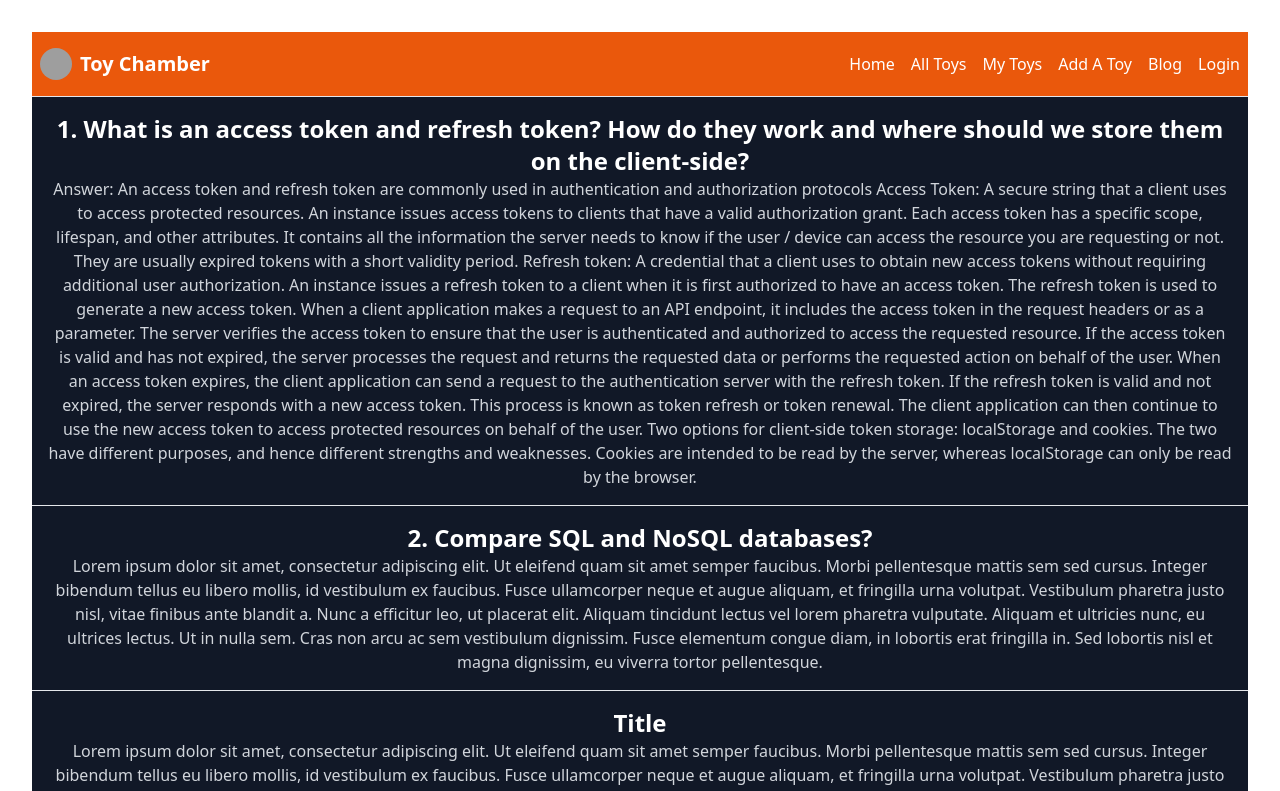
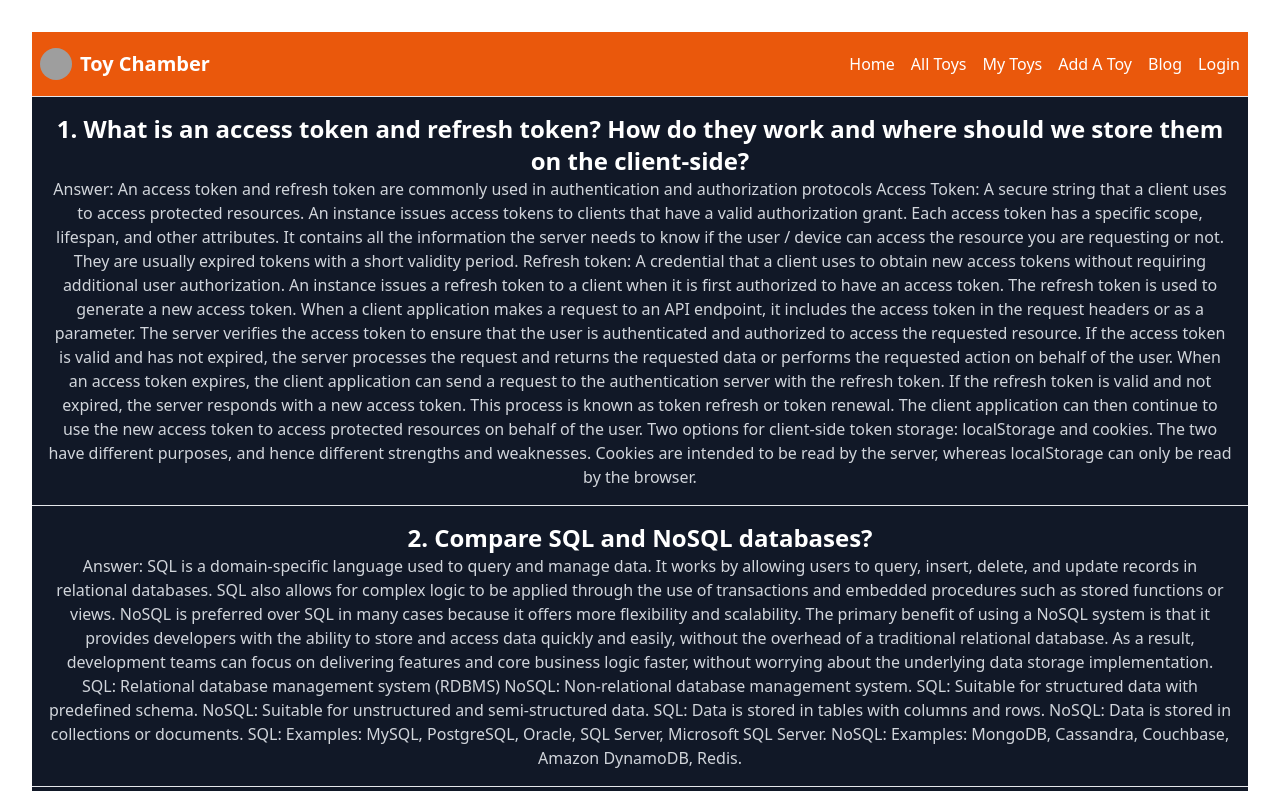
Before and after one commit to muntasirmoin/toy-chamber-client, a React (Vite) app: page /blog in a window 1280 px wide. Shown: the top 791 px of the page. Built offline with nearby package versions, Linux system fonts and the light colour scheme; no server answers; grey boxes are pictures that could not be loaded.

Commit message:
A2 added

```diff
--- a/src/componentes/Blog/Blog.jsx
+++ b/src/componentes/Blog/Blog.jsx
@@ -28,7 +28,19 @@ Two options for client-side token storage: localStorage and cookies. The two hav
               <div class="bg-gray-900 p-4">
                 <div class="text-white">
                     <h1 class="text-2xl font-bold">2. Compare SQL and NoSQL databases?</h1>
-                    <p class="text-gray-300">Lorem ipsum dolor sit amet, consectetur adipiscing elit. Ut eleifend quam sit amet semper faucibus. Morbi pellentesque mattis sem sed cursus. Integer bibendum tellus eu libero mollis, id vestibulum ex faucibus. Fusce ullamcorper neque et augue aliquam, et fringilla urna volutpat. Vestibulum pharetra justo nisl, vitae finibus ante blandit a. Nunc a efficitur leo, ut placerat elit. Aliquam tincidunt lectus vel lorem pharetra vulputate. Aliquam et ultricies nunc, eu ultrices lectus. Ut in nulla sem. Cras non arcu ac sem vestibulum dignissim. Fusce elementum congue diam, in lobortis erat fringilla in. Sed lobortis nisl et magna dignissim, eu viverra tortor pellentesque.</p>
+                    <p class="text-gray-300">Answer:
+SQL is a domain-specific language used to query and manage data. It works by allowing users to query, insert, delete, and update records in relational databases. SQL also allows for complex logic to be applied through the use of transactions and embedded procedures such as stored functions or views.
+NoSQL is preferred over SQL in many cases because it offers more flexibility and scalability. The primary benefit of using a NoSQL system is that it provides developers with the ability to store and access data quickly and easily, without the overhead of a traditional relational database. As a result, development teams can focus on delivering features and core business logic faster, without worrying about the underlying data storage implementation.
+SQL: Relational database management system (RDBMS)
+NoSQL: Non-relational database management system.
+SQL: Suitable for structured data with predefined schema.
+NoSQL: Suitable for unstructured and semi-structured data.
+
+SQL: Data is stored in tables with columns and rows.
+NoSQL: Data is stored in collections or documents.
+SQL: Examples: MySQL, PostgreSQL, Oracle, SQL Server, Microsoft SQL Server.
+NoSQL: Examples: MongoDB, Cassandra, Couchbase, Amazon DynamoDB, Redis.
+</p>
                 </div>
             </div>
                <hr />
```
